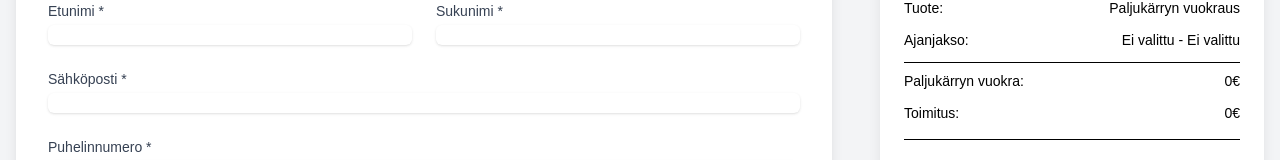
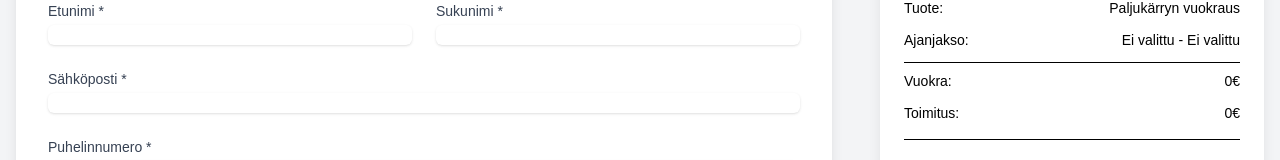
Before and after one commit to OskaNiiranen/paljuvaraus, a Next.js app: page /kassa in a window 1280 px wide. Shown: the part 251-411 px from the top of the page. Built offline with nearby package versions, Linux system fonts and the light colour scheme.

Commit message:
Kirjoitusasun muutos kassaan

```diff
--- a/components/KassaClient.tsx
+++ b/components/KassaClient.tsx
@@ -445,7 +445,7 @@ function KassaContent() {
                 </div>
                 <hr className="my-2" />
                 <div className="flex justify-between">
-                  <span>Paljukärryn vuokra:</span>
+                  <span>Vuokra:</span>
                   <span>{bookingDetails.basePrice}€</span>
                 </div>
                 <div className="flex justify-between">
```
